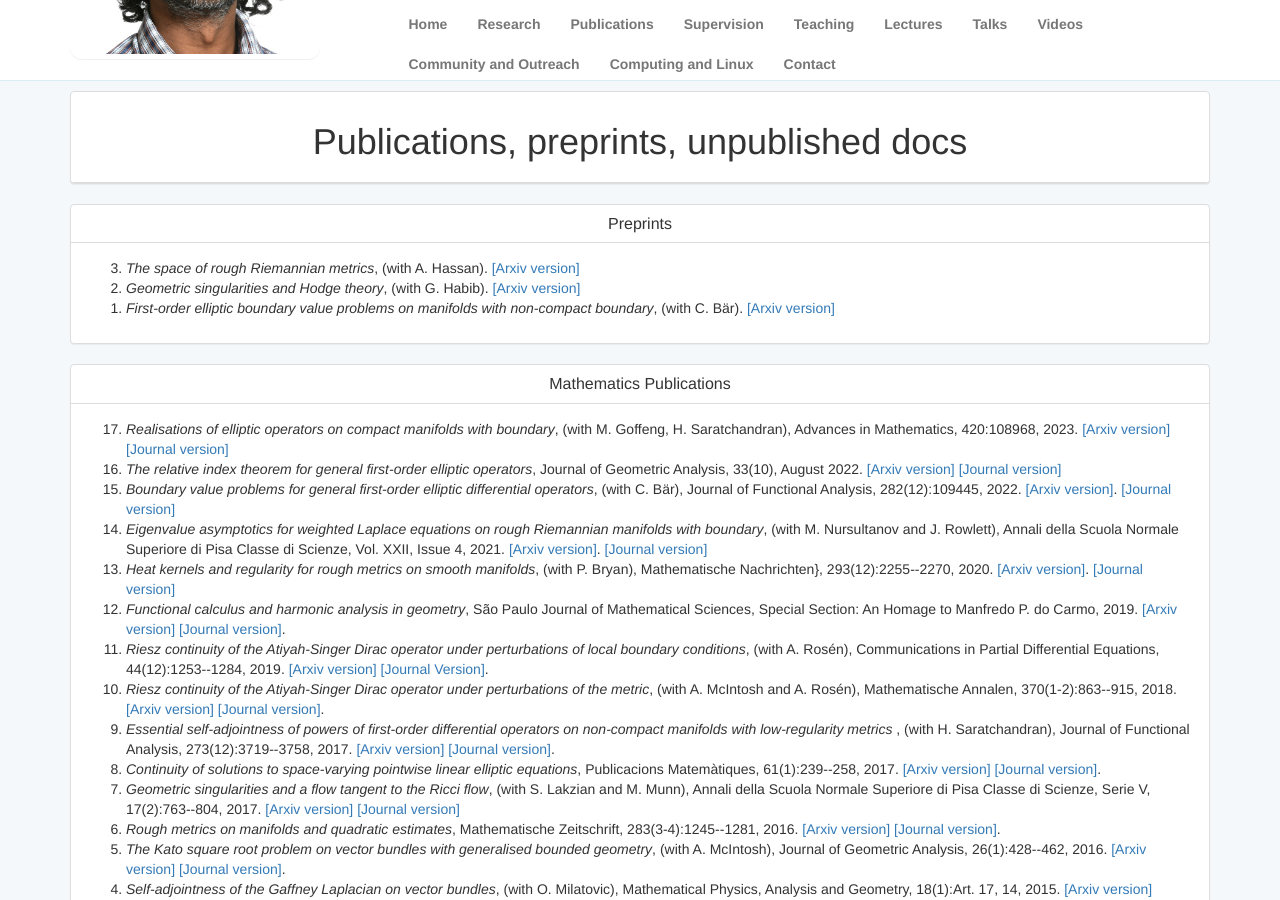
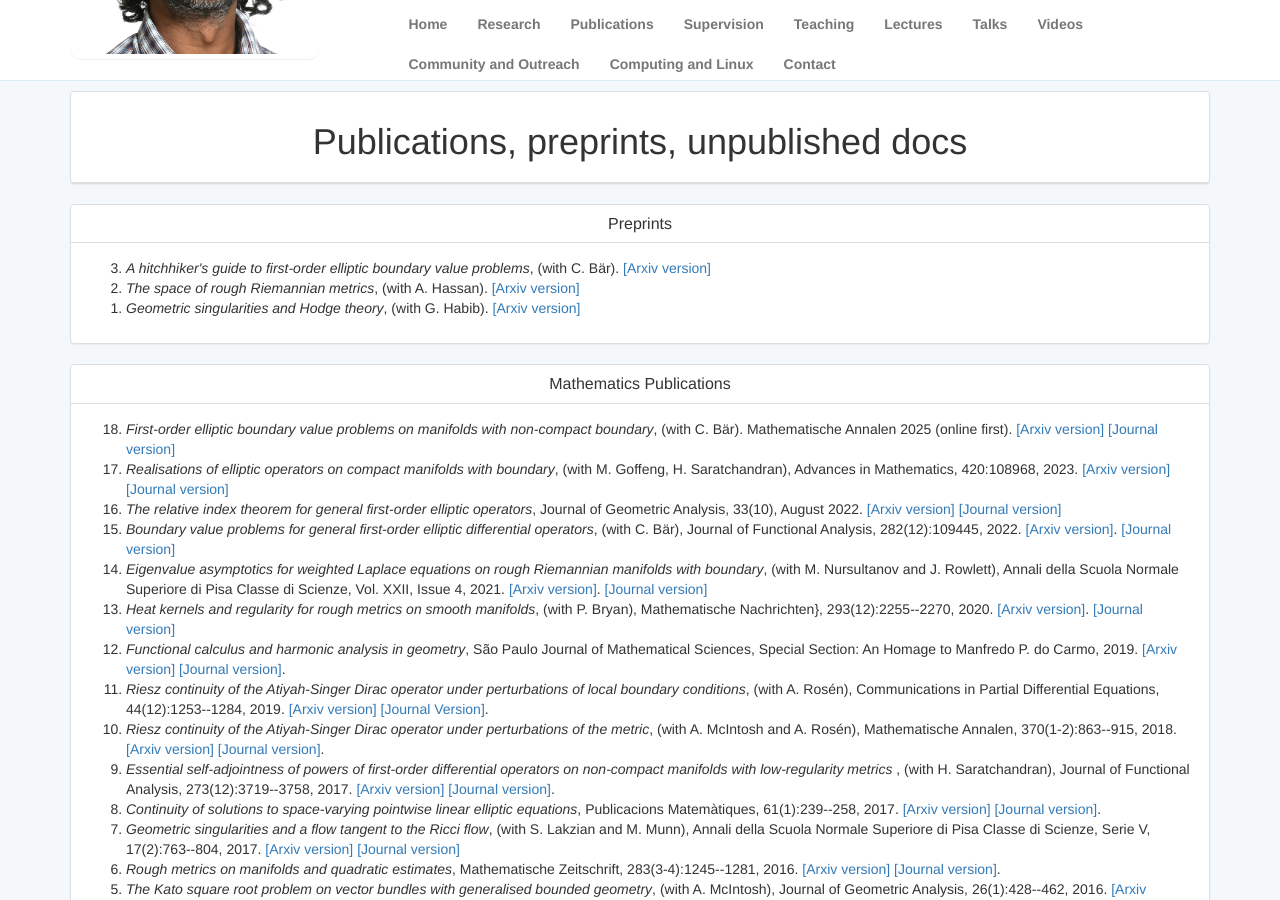
Before and after one commit to lashi-bandara/lashi-bandara.github.io, a Jekyll site: the page built from toc/publications/index.html, in a window 1280 px wide and 900 px high, scrolled down 412 px. Built offline with Jekyll 4.4.1, drawn with Linux system fonts in a browser that asks for light colours.

Commit message:
Added papers

```diff
--- a/toc/publications/index.html
+++ b/toc/publications/index.html
@@ -10,14 +10,15 @@ description: "Lashi Bandara - Publications"
   </div>
   <div class="panel-body">
     <ol reversed>
+	<li><i>A hitchhiker's guide to first-order elliptic boundary value problems</i>, (with C. Bär).
+	<a href="https://arxiv.org/abs/2510.16919">[Arxiv version]</a>
+	</li>
+
 	<li><i>The space of rough Riemannian metrics</i>, (with A. Hassan).
 	<a href="https://arxiv.org/abs/2507.10274">[Arxiv version]</a>
 	</li>
 	<li><i>Geometric singularities and Hodge theory</i>, (with G. Habib).
 	<a href="https://arxiv.org/abs/2407.01170">[Arxiv version]</a>
-	</li>
-	<li><i>First-order elliptic boundary value problems on manifolds with non-compact boundary</i>, (with C. Bär).
-	<a href="https://arxiv.org/abs/2401.17784">[Arxiv version]</a>
 	</li>
 </ol>
   </div>
@@ -30,6 +31,12 @@ description: "Lashi Bandara - Publications"
   </div>
   <div class="panel-body">
     <ol reversed>
+
+	<li><i>First-order elliptic boundary value problems on manifolds with non-compact boundary</i>, (with C. Bär).
+	Mathematische Annalen 2025 (online first).
+	<a href="https://arxiv.org/abs/2401.17784">[Arxiv version]</a>
+	<a href="https://doi.org/10.1007/s00208-025-03290-8">[Journal version]</a>
+	</li>
 
 	<li><i>Realisations of elliptic operators on compact manifolds with boundary</i>, (with M. Goffeng, H. Saratchandran),
 	Advances in Mathematics, 420:108968, 2023.
```
Also changed, not shown: 1 other file.
